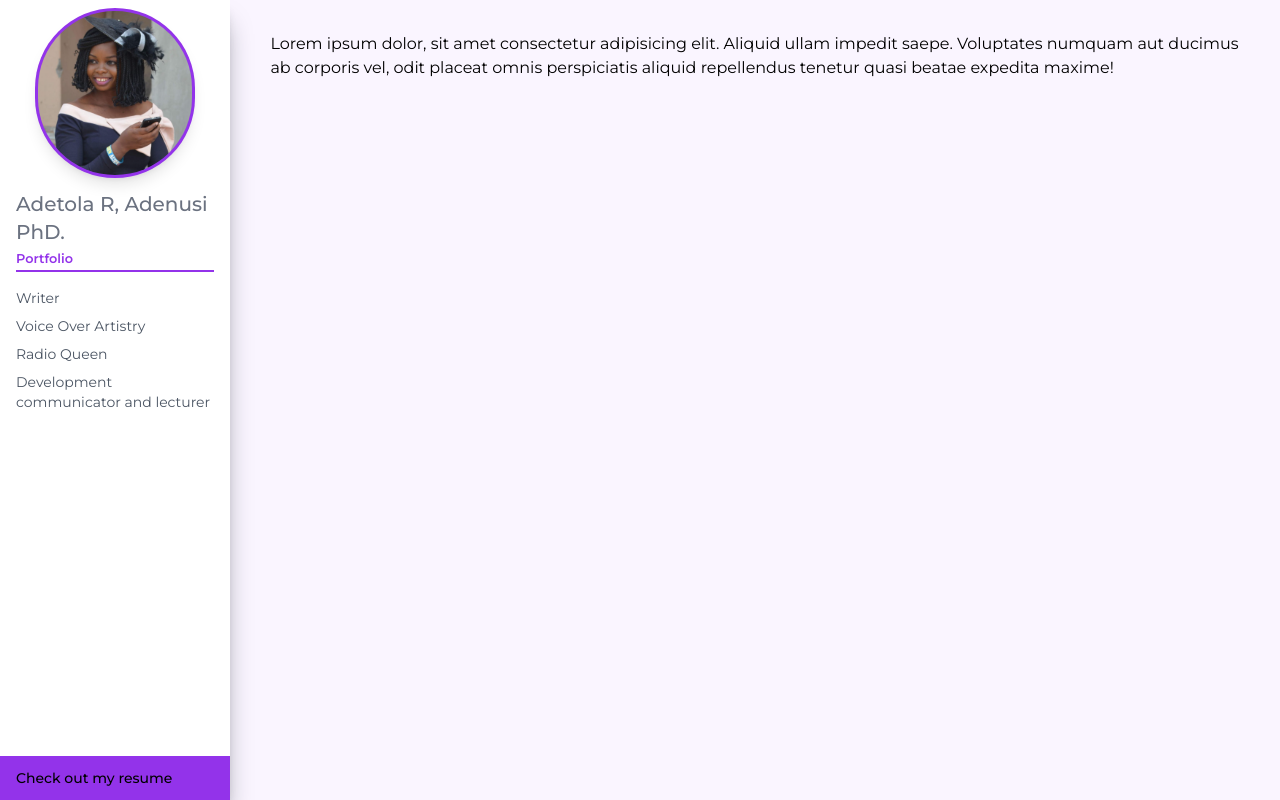
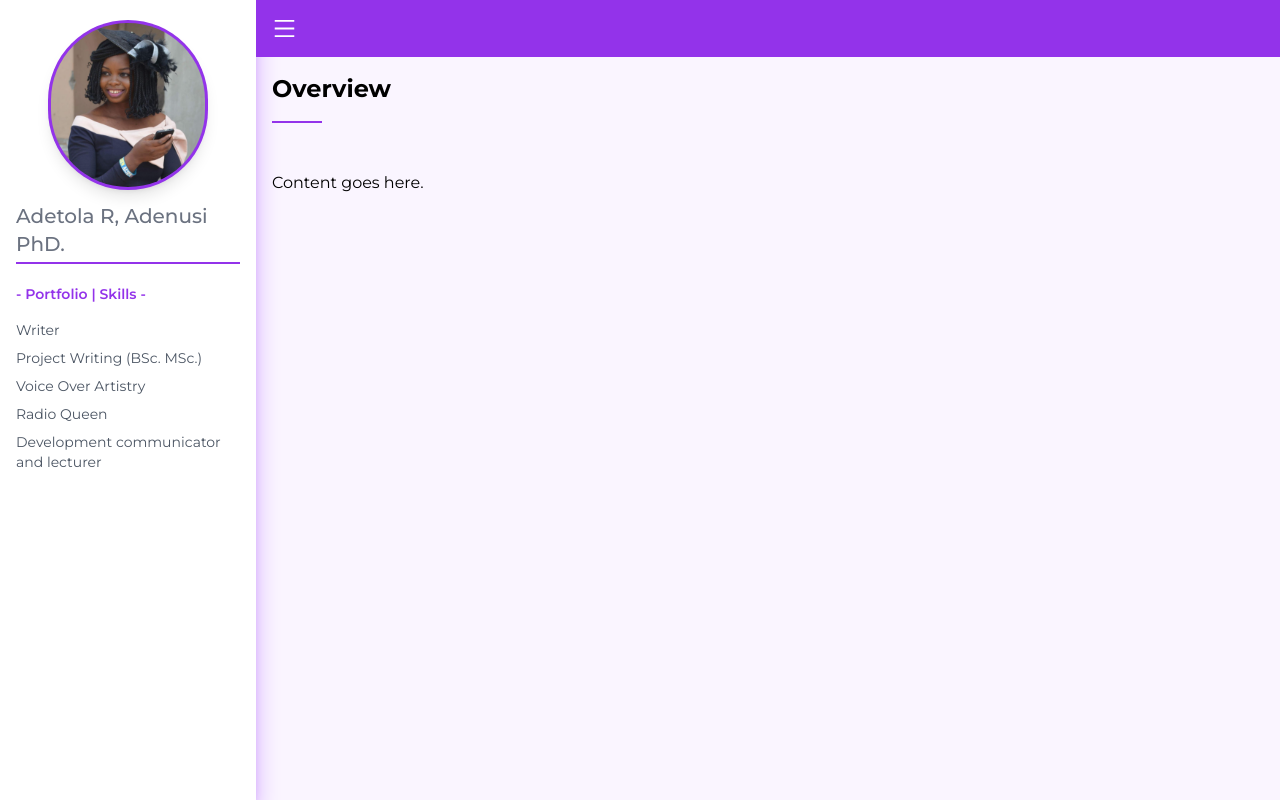
Before and after one commit to joshuaah101/Adetola, a Next.js app: page / in a window 1280 px wide. Built offline with nearby package versions, Linux system fonts and the light colour scheme.

Commit message:
second commit

```diff
--- a/app/page.tsx
+++ b/app/page.tsx
@@ -4,24 +4,99 @@ import Image from "next/image";
 import adetola from '../public/img/adetola.png'
 import Link from "next/link";
 import { useState } from "react";
+import { AiOutlineMenu } from "react-icons/ai";
 
 function Home() {
-  const [sideMenu, setSideMenu] = useState(false)
+  const [isSidebarOpen, setSidebarOpen] = useState(true)
 
-
+  const toggleSidebar = () => {
+    setSidebarOpen(!isSidebarOpen)
+  }
 
   return (
-    <div className="flex">
-      {/* side menu */}
-      <div className="fixed w-[80%] md:w-[18%] h-full py-2 bg-white shadow-xl shadow-zinc-400">
-        <div className="px-4">
+    // <div className="flex">
+    //   {/* side menu */}
+    //   <div className="fixed w-[80%] md:w-[18%] h-full py-2 bg-white shadow-xl shadow-zinc-400">
+    //     <div className="px-4">
+    //       <div className="flex flex-col space-y-3">
+    //         <div className="w-full flex justify-center">
+    //           <Image
+    //             src={adetola}
+    //             alt="Display picture"
+    //             loading="lazy"
+    //             className="w-40 rounded-full p-[3px] shadow-lg bg-purple-600 hover:scale-110 transition duration-500 ease-in"
+    //           />
+    //         </div>
+
+    //         <div className="space-y-1">
+    //           <header className="text-xl font-medium text-wrap text-gray-500">
+    //             Adetola R, Adenusi PhD.
+    //           </header>
+    //           <small className="text-purple-600 font-semibold">
+    //             Portfolio
+    //           </small>
+    //         </div>
+    //       </div>
+    //       <div className="w-full h-[2px] bg-purple-600"></div>
+
+    //       <div className="py-3">
+    //         <ul className="text-sm font-normal overflow-y-auto">
+    //           <li className="py-1">
+    //             <Link href='#' className="text-gray-600 hover:text-purple-600">
+    //               Writer
+    //             </Link>
+    //           </li>
+
+    //           <li className="py-1">
+    //             <Link href='#' className="text-gray-600 hover:text-purple-600">
+    //               Voice Over Artistry
+    //             </Link>
+    //           </li>
+
+    //           <li className="py-1">
+    //             <Link href='#' className="text-gray-600 hover:text-purple-600">
+    //               Radio Queen
+    //             </Link>
+    //           </li>
+
+    //           <li className="py-1">
+    //             <Link href='#' className="text-gray-600 hover:text-purple-600">
+    //               Development communicator and lecturer
+    //             </Link>
+    //           </li>
+    //         </ul>
+    //       </div>
+    //     </div>
+
+    //     <div className="absolute bottom-0 text-sm bg-purple-600 py-3 px-4 z-10 w-full">
+    //       <Link href='#' className="font-medium text-black duration-300 ease-in hover:text-white">
+    //         Check out my resume
+    //       </Link>
+    //     </div>
+    //   </div>
+
+    //   {/* main content */}
+    //   <div className="md:ml-[18%] px-10 py-8">
+    //     Lorem ipsum dolor, sit amet consectetur adipisicing elit. Aliquid ullam impedit saepe. Voluptates numquam aut ducimus ab corporis vel, odit placeat omnis perspiciatis aliquid repellendus tenetur quasi beatae expedita maxime!
+    //   </div>
+    // </div>
+
+    <div className="flex h-dvh">
+      {/* Sidebar */}
+      <div
+        className={`bg-white shadow-xl w-64 shadow-purple-400 min-h-dvh transition-all duration-300 ease ${
+          isSidebarOpen ? 'block' : 'hidden'
+        }`}
+        >
+        {/* Sidebar Content */}
+        <div className="px-4 py-5">
           <div className="flex flex-col space-y-3">
-            <div className="w-full flex justify-center">
+            <div className="w-full">
               <Image
                 src={adetola}
                 alt="Display picture"
                 loading="lazy"
-                className="w-40 rounded-full p-[3px] shadow-lg bg-purple-600 hover:scale-110 transition duration-500 ease-in"
+                className="w-40 mx-auto rounded-full p-[3px] shadow-lg bg-purple-600 hover:scale-110 transition duration-500 ease-in"
               />
             </div>
 
@@ -29,18 +104,26 @@ function Home() {
               <header className="text-xl font-medium text-wrap text-gray-500">
                 Adetola R, Adenusi PhD.
               </header>
-              <small className="text-purple-600 font-semibold">
-                Portfolio
-              </small>
+
+              <div className="w-full h-[2px] bg-purple-600"></div>
             </div>
           </div>
-          <div className="w-full h-[2px] bg-purple-600"></div>
+
+          <p className="text-purple-600 font-semibold text-sm mt-5">
+            - Portfolio | Skills -
+          </p>
 
           <div className="py-3">
             <ul className="text-sm font-normal overflow-y-auto">
               <li className="py-1">
                 <Link href='#' className="text-gray-600 hover:text-purple-600">
                   Writer
+                </Link>
+              </li>
+
+              <li className="py-1">
+                <Link href='#' className="text-gray-600 hover:text-purple-600">
+                  Project Writing (BSc. MSc.)
                 </Link>
               </li>
 
@@ -64,17 +147,23 @@ function Home() {
             </ul>
           </div>
         </div>
-
-        <div className="absolute bottom-0 text-sm bg-purple-600 py-3 px-4 z-10 w-full">
-          <Link href='#' className="font-medium text-black duration-300 ease-in hover:text-white">
-            Check out my resume
-          </Link>
-        </div>
       </div>
 
-      {/* main content */}
-      <div className="md:ml-[18%] px-10 py-8">
-        Lorem ipsum dolor, sit amet consectetur adipisicing elit. Aliquid ullam impedit saepe. Voluptates numquam aut ducimus ab corporis vel, odit placeat omnis perspiciatis aliquid repellendus tenetur quasi beatae expedita maxime!
+      {/* Content */}
+      <div className="flex-1 flex flex-col overflow-hidden">
+        {/* Navbar */}
+        <div className="bg-purple-600 p-4">
+            <AiOutlineMenu size={25} onClick={toggleSidebar} className="cursor-pointer text-white"/>
+        </div>
+
+        {/* Main Content */}
+        <div className="flex-1 overflow-x-hidden overflow-y-auto p-4">
+          {/* Your dashboard content goes here */}
+          <h1 className="text-2xl font-bold mb-4">Overview</h1>
+          <div className="w-[5%] h-[2px] bg-purple-600"></div>
+
+          <p className="mt-12">Content goes here.</p>
+        </div>
       </div>
     </div>
   )
```
Also changed, not shown: package.json (+5 -3 lines), 1 other file (tests, documents, lock files or other folders).
